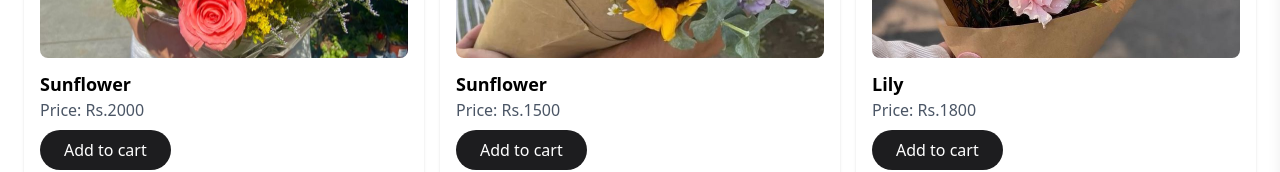
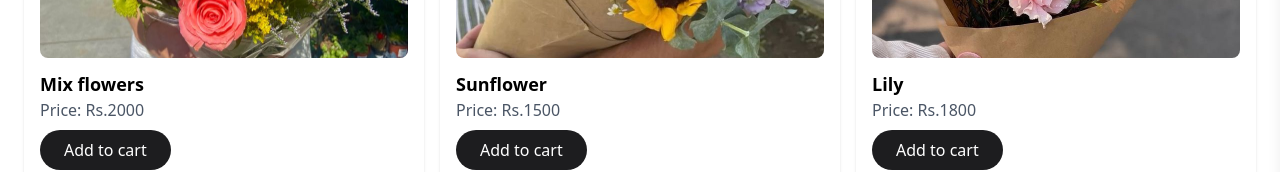
Before and after one commit to NuxGajurel/BloomHaven-e-commerce-, a React (Vite) app: page /product in a window 1280 px wide. Shown: the part 359-531 px from the top of the page. Built offline with nearby package versions, Linux system fonts and the light colour scheme.

Commit message:
Add : flower

```diff
--- a/src/components/Product.jsx
+++ b/src/components/Product.jsx
@@ -27,7 +27,7 @@ const Product = ({
   const products = [
     {
       id: 1,
-      name: "Sunflower",
+      name: "Mix flowers",
       price: 2000,
       image: Three,
     },
@@ -46,6 +46,7 @@ const Product = ({
     {
       id: 4,
       name: "Rose",
+      price: 2200,
       image: Lala,
     },
   ];
```
